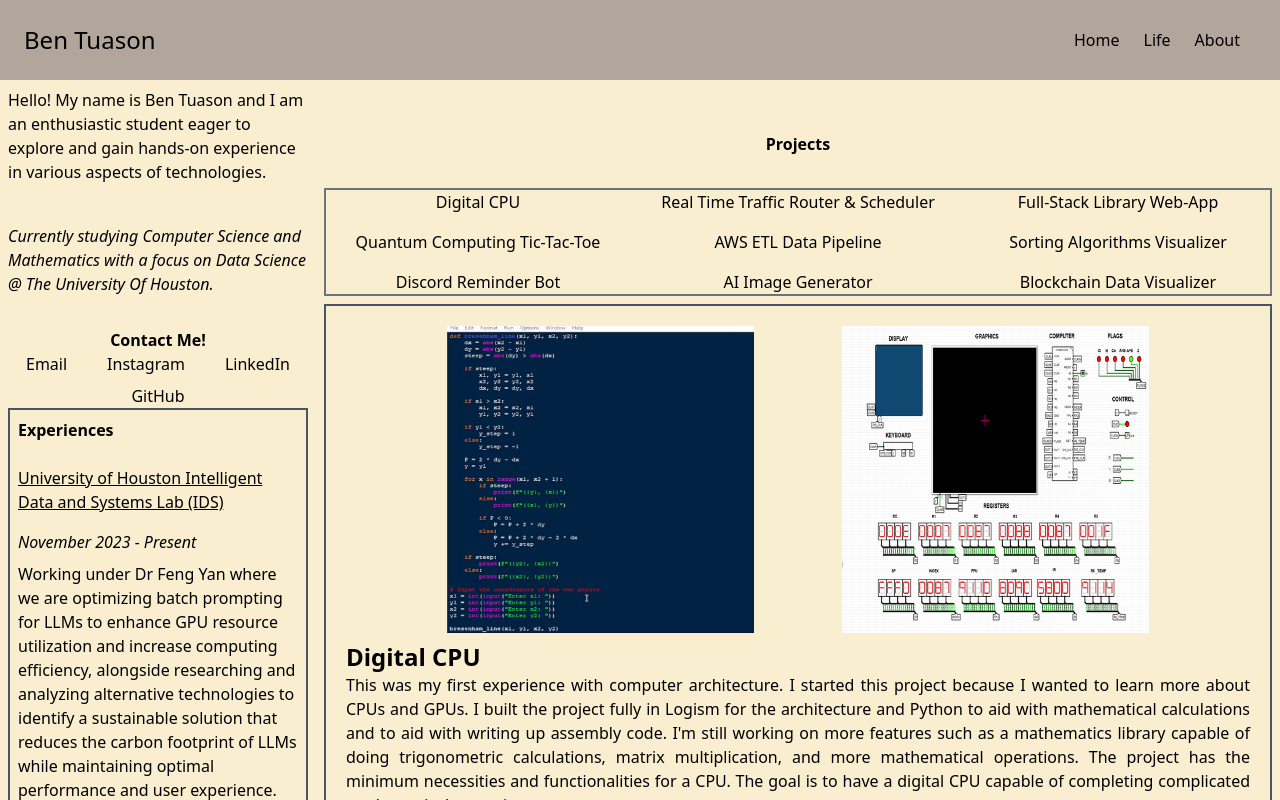
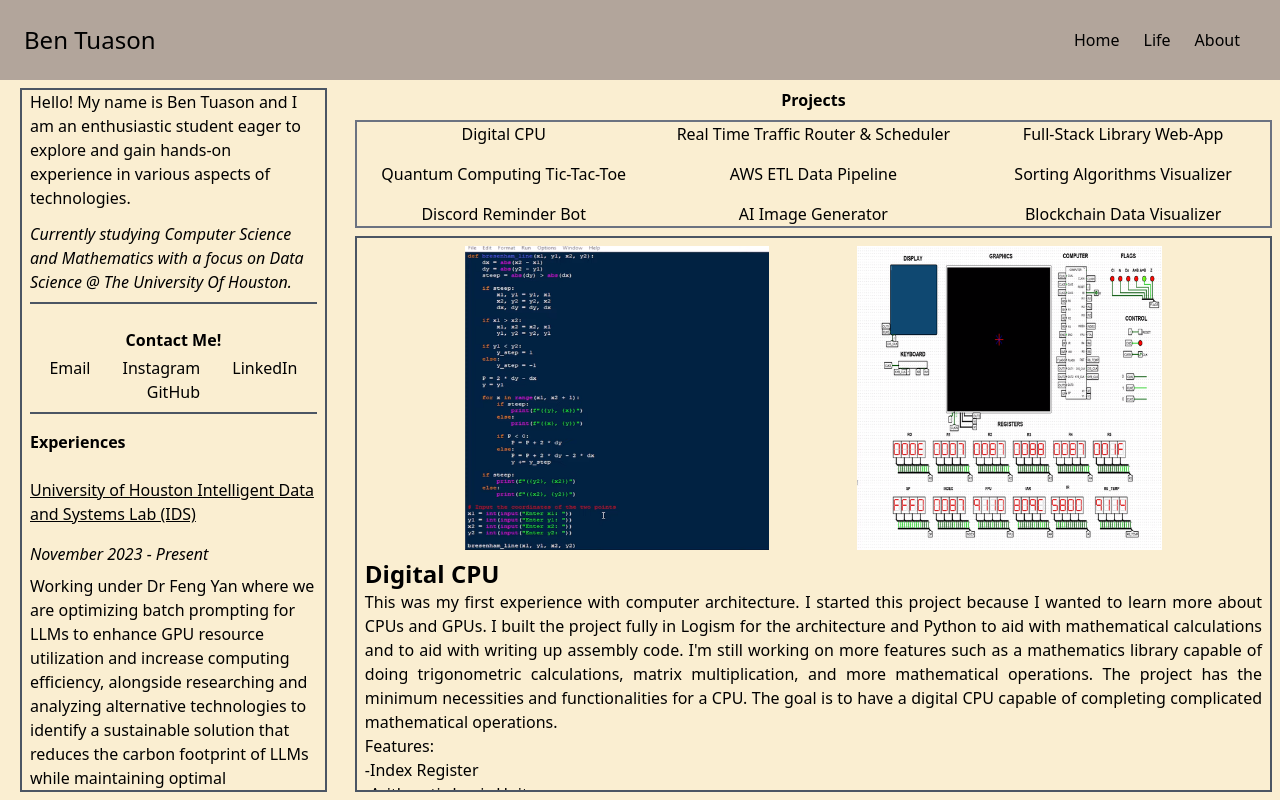
Before and after one commit to BenTuason/porfolio-website, a React (Create React App) app: page / in a window 1280 px wide. Built offline with nearby package versions, Linux system fonts and the light colour scheme.

Commit message:
fixed scrolling

```diff
--- a/src/pages/Home.js
+++ b/src/pages/Home.js
@@ -10,33 +10,39 @@ const Home = () => {
         setSelectedProject(projectName);
     };
   return (
-    <div className='bg-[#FAEED1] h-screen w-full overflow-x-hidden'>
+    <div className='bg-[#FAEED1] h-screen w-full flex flex-col h-screen'>
       <Navbar />
-      <div className='flex'> {/* Main flex container */}
+
+      <div className='flex flex-grow overflow-hidden'> {/* Main flex container */}
 
         {/* Fixed-width container for Intro Text, Education, and Experiences */}
-        <div className='w-1/3'> {/* Adjust the width as needed */}
-          <div className="intro text py-2">
+        <div className='w-1/3 overflow-y-auto experiences border-solid border-2 border-gray-600 mx-5 my-2 '> {/* Adjust the width as needed */}
+          <div className="intro text">
             {/* Intro Text */}
             <p className='ml-2 mr-2'>Hello! My name is Ben Tuason and I am an enthusiastic student eager to explore and gain hands-on experience in various aspects of technologies. </p>
           </div>
-          <div className="studies py-8">
+          <div className="studies py-3">
             {/* Studies */}
             <p className="italic ml-2 mr-2">Currently studying Computer Science and Mathematics with a focus on Data Science @ The University Of Houston.</p>
+            <div className='px-2'><p className='w-full border-t-2 border-gray-600 my-2'></p></div>
           </div>
+
           <div className='contactMe text-center sm:flex sm:flex-row sm:flex-wrap md:flex-col'>
-    <h1 className='w-full font-bold mb-2 sm:mb-0'>Contact Me!</h1>
-    <div className='flex flex-wrap justify-center gap-2'>
+
+    <h1 className='w-full font-bold mb-2 sm:mb-0 py-1'>Contact Me!</h1>
+    <div className='flex flex-wrap justify-center'>
         <a className='px-4 hover:underline' href="mailto:benjosedaa@gmail.com">Email</a>
         <a className='px-4 hover:underline' href="https://www.instagram.com/benttuason/">Instagram</a>
         <a className='px-4 hover:underline' href="https://www.linkedin.com/in/bentuason">LinkedIn</a>
         <a className='px-4 hover:underline' href="https://github.com/ben123-source">GitHub</a>
     </div>
+    <div className='px-2'><p className='w-full border-t-2 border-gray-600 my-2'></p></div>
 </div>
-          <div className='overflow-y-auto max-h-screen ml-2 mr-2 experiences border-solid border-2 border-gray-600'>
+
+          <div>
             {/* Experiences */}
             <h1 className=' font-bold py-2 ml-2 mr-2'>Experiences</h1>
-            <div className="experience py-2 ml-2 mr-2 flex-grow">
+            <div className="experience py-2 ml-2 mr-2">
             <h2 className='py-2 underline'>University of Houston Intelligent Data and Systems Lab (IDS)</h2>
             <h3 className='italic py-2'>November 2023 - Present</h3>
             <p>
@@ -45,6 +51,7 @@ const Home = () => {
               technologies to identify a sustainable solution that reduces the carbon footprint
               of LLMs while maintaining optimal performance and user experience.
             </p>
+            <p className='w-full border-t-2 border-gray-600 my-2'></p>
           </div>
           <div className="experience py-2 ml-2 mr-2">
             <h2 className='underline'>Ferguson Control Systems Co-op</h2>
@@ -55,6 +62,7 @@ const Home = () => {
               also conducting research on blockchain data to analyze smart contract interactions
               and token transfers, enhancing data visualization tools and effort distribution.
             </p>
+            <p className='w-full border-t-2 border-gray-600 my-2'></p>
           </div>
 
           <div className="experience py-2 ml-2 mr-2">
@@ -65,6 +73,7 @@ const Home = () => {
               in Houston, successfully reducing average commute times through efficient real-time
               routing and traffic pattern analysis.
             </p>
+            <p className='w-full border-t-2 border-gray-600 my-2'></p>
           </div>
 
           <div className="experience py-2 ml-2 mr-2">
@@ -75,6 +84,7 @@ const Home = () => {
               innovative teaching strategies and progress tracking systems, which led to improved
               student attendance and exam scores.
             </p>
+            <p className='w-full border-t-2 border-gray-600 my-2'></p>
           </div>
 
           <div className="experience py-2 ml-2 mr-2">
@@ -90,10 +100,10 @@ const Home = () => {
         </div>
 
         {/* Flexbox for Projects */}
-        <div className='ml-2 mr-2 projects' style={{ width: '100%' }}>
-  <h1 className='font-bold py-8 text-center mt-5'>Projects</h1>
+        <div className='ml-2 mr-2 projects flex flex-col flex-grow' style={{ width: '100%' }}>
+  <h1 className='font-bold py-2 text-center'>Projects</h1>
 
-  <div className=' border-solid border-2 border-gray-500 no-underline  grid grid-cols-1 md:grid-cols-2 lg:grid-cols-3 gap-4 justify-items-center '>
+  <div className=' border-solid border-2 border-gray-500 no-underline grid grid-cols-1 md:grid-cols-2 lg:grid-cols-3 gap-4 justify-items-center'>
   <button className='item1 hover:underline' onClick={() => showProjectDescription('cpu')}>Digital CPU</button>
   <button className='item2 hover:underline' onClick={() => showProjectDescription('traffic')}>Real Time Traffic Router & Scheduler</button>
   <button className='item3 hover:underline' onClick={() => showProjectDescription('library')}>Full-Stack Library Web-App</button>
@@ -104,7 +114,7 @@ const Home = () => {
   <button className='item8 hover:underline' onClick={() => showProjectDescription('girlfriend')}>AI Image Generator </button>
   <button className='item9 hover:underline' onClick={() => showProjectDescription('blockchain')}>Blockchain Data Visualizer</button>
     </div>
-    {selectedProject === 'cpu' && (<div className='projectdescription flex flex-col border-solid border-2 border-gray-600 mt-2 p-3'>
+    {selectedProject === 'cpu' && (<div className='flex-grow overflow-y-auto projectdescription border-solid border-2 border-gray-600 mt-2 mb-2'>
                         <div className='w-full flex justify-center mt-2 mb-2'>
                         <img src={brens} alt='Brenshams Algorithm' className='mr-11 w-1/3'/>
                         <img src={CPU} alt='CPU Screenshot' className = 'ml-11 w-1/3'/>
@@ -115,7 +125,7 @@ const Home = () => {
                           calculations, matrix multiplication, and more mathematical operations. The project has the minimum necessities and functionalities for a CPU.
                           The goal is to have a digital CPU capable of completing complicated mathematical operations.
                         </p>
-                        <ul className='mx-2 max-h-screen'>
+                        <ul className='ml-2'>
                           <li >Features:</li>
                           <li>-Index Register</li>
                           <li>-Arithmetic Logic Unit</li>
@@ -130,7 +140,7 @@ const Home = () => {
                         </div>
                 )}
     {selectedProject === 'traffic' && (<div className='projectdescription flex flex-col items-center justify-center border-solid border-2 border-gray-500 mt-2'>
-                        <h1>Traffic description</h1>
+                        <h1 className='font-bold text-2xl text-left mx-2'>Traffic description</h1>
                         </div>
                 )}
     {selectedProject === 'library' && (<div className='projectdescription flex flex-col items-center justify-center border-solid border-2 border-gray-500 mt-2'>
@@ -162,9 +172,9 @@ const Home = () => {
                     </div>
                 )}
     </div>
-
     </div>
     </div>
+
   );
 }
 
```
Also changed, not shown: src/pages/text.txt (added).
